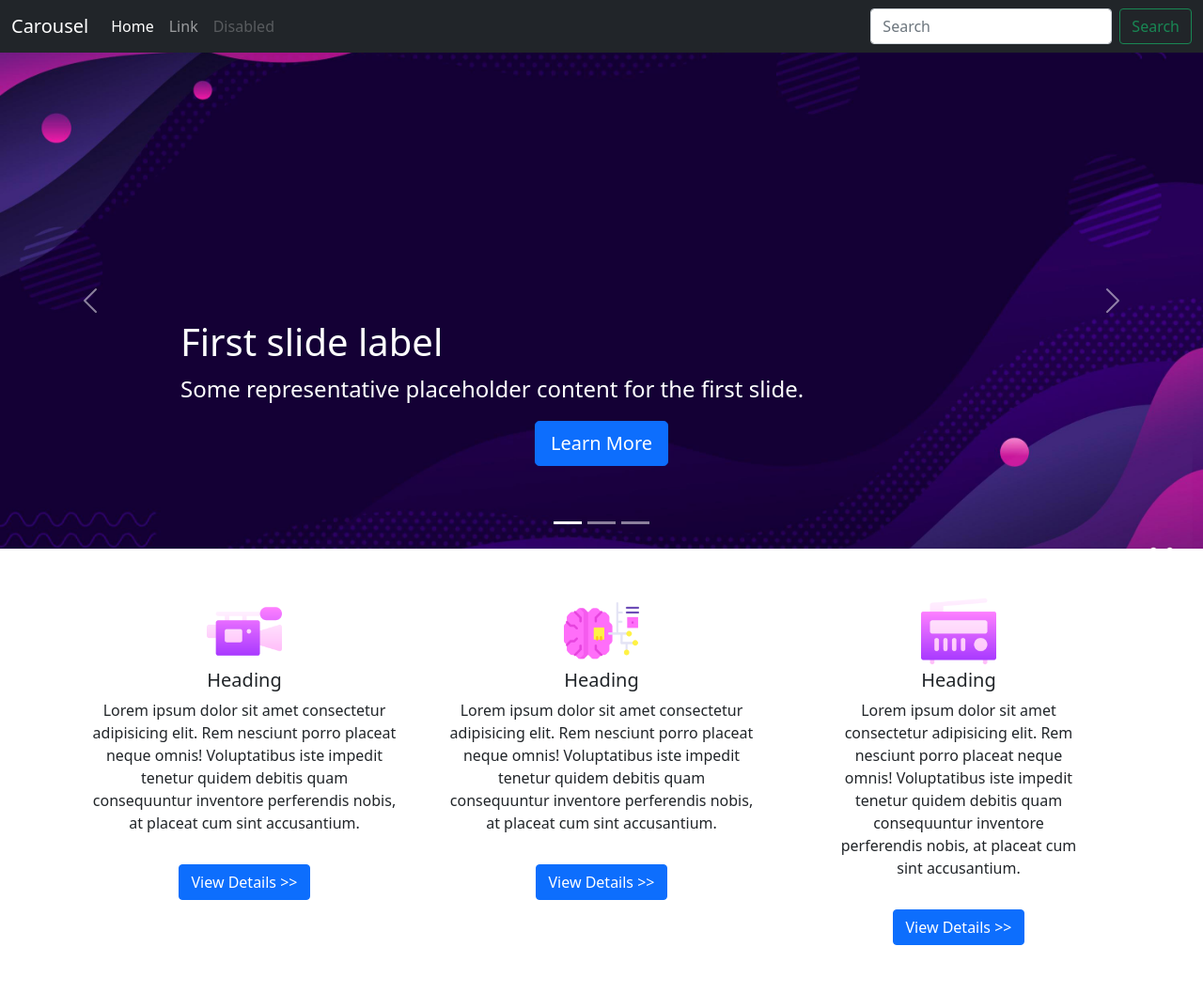
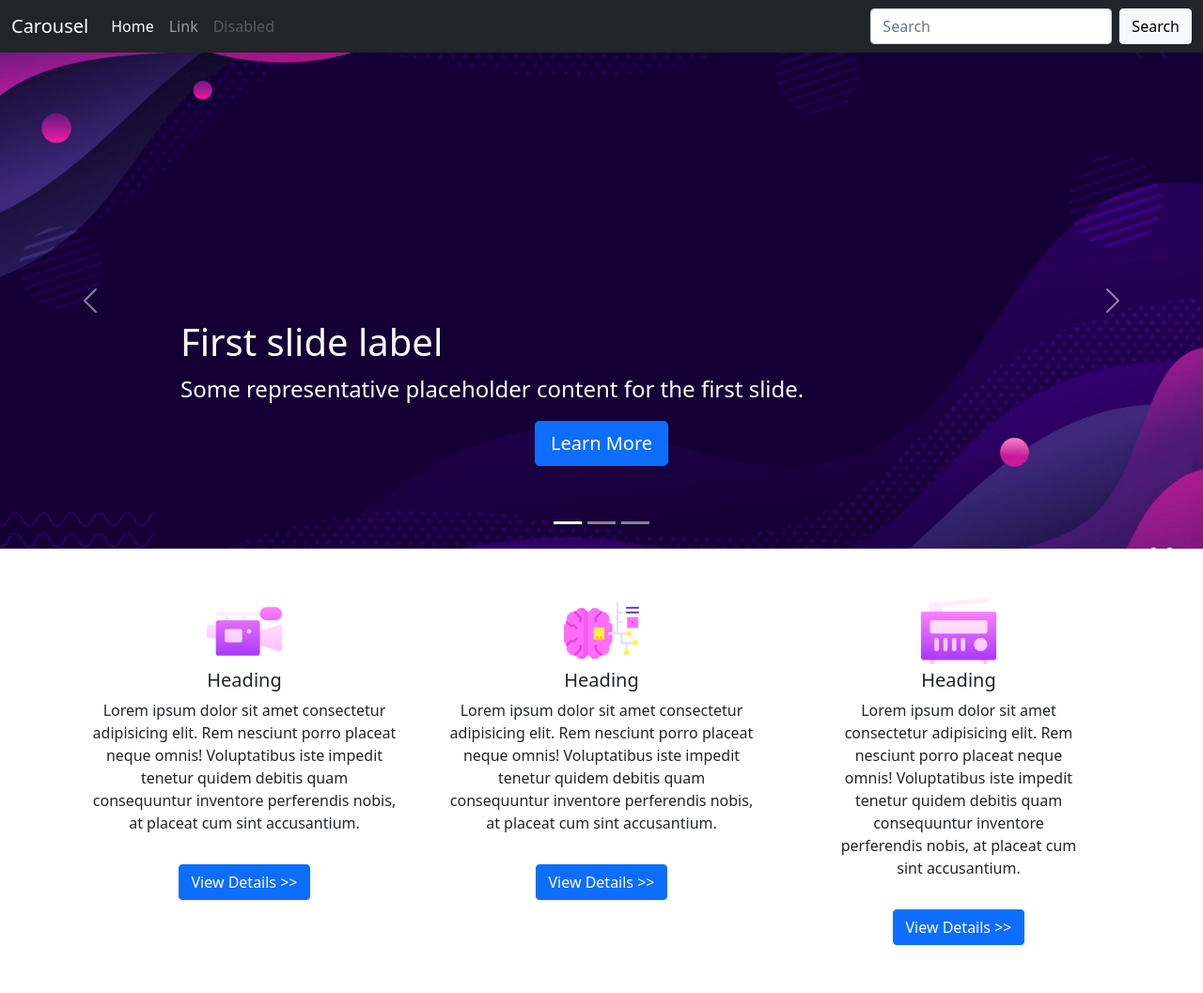
Before and after one commit to elighidiu/challenge-bootstrap, a plain HTML site: page carousel.html in a window 1280 px wide. Shown: the top 1057 px of the page at 94% size. Drawn offline with nearby package versions, Linux system fonts and the light colour scheme.

Commit message:
meta added

```diff
--- a/carousel.html
+++ b/carousel.html
@@ -38,7 +38,7 @@
                         </ul>
                         <form class="d-flex">
                           <input class="form-control me-2" type="search" placeholder="Search" aria-label="Search">
-                          <button class="btn btn-outline-success" type="submit">Search</button>
+                          <button class="btn btn-light" type="submit">Search</button>
                         </form>
                       </div>
                     </div>
```
